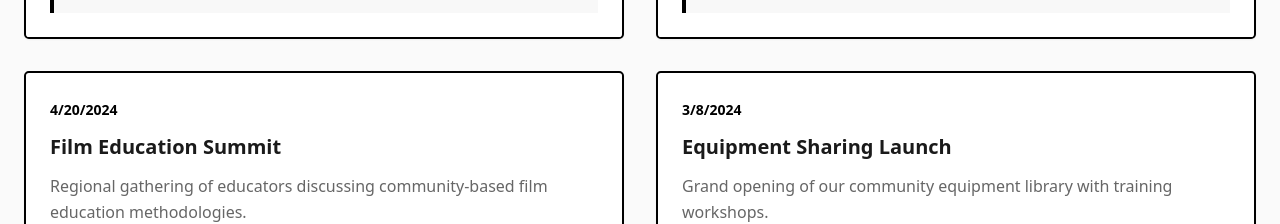
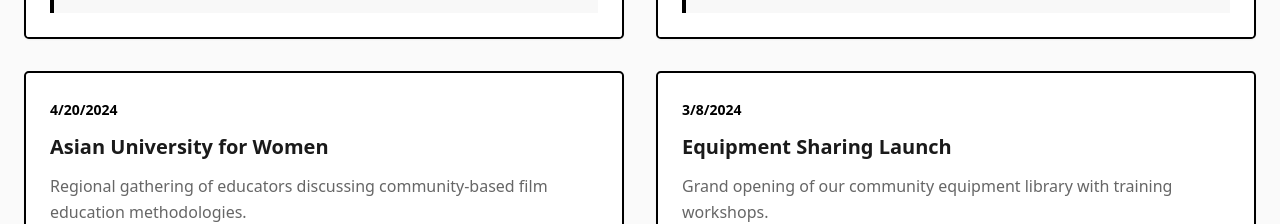
Before and after one commit to Tanshir/film-for-us-visions, a React (Vite) app: page /events in a window 1280 px wide. Shown: the part 2501-2725 px from the top of the page. Built offline with nearby package versions, Linux system fonts and the light colour scheme.

Commit message:
Add Asian University for Women
Add Asian University for Women to the events page.

```diff
--- a/src/pages/Events.tsx
+++ b/src/pages/Events.tsx
@@ -64,7 +64,7 @@ const Events = () => {
       highlight: "50 participants, 200+ photos collected"
     },
     {
-      title: "Film Education Summit",
+      title: "Asian University for Women",
       date: "2024-04-20",
       description: "Regional gathering of educators discussing community-based film education methodologies.",
       highlight: "Attendees from 12 organizations"
```
